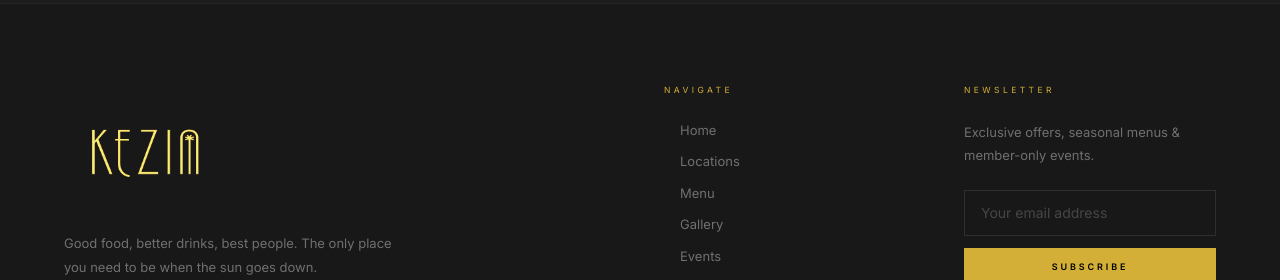
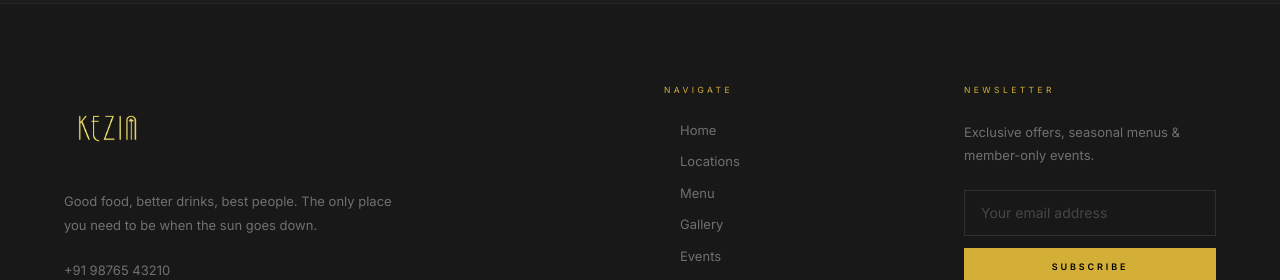
Before and after one commit to HcDragon/DevopslabGit, a React (Vite) app: page / in a window 1280 px wide. Shown: the part 4047-4327 px from the top of the page. Built offline with nearby package versions, Linux system fonts and the light colour scheme; grey boxes are pictures that could not be loaded; a web font is replaced by a local one.

Commit message:
style: reduce logo size after feedback

```diff
--- a/src/app/components/Layout.tsx
+++ b/src/app/components/Layout.tsx
@@ -42,7 +42,7 @@ export default function Layout() {
         <div className="max-w-[1440px] mx-auto px-6 xl:px-16 flex items-center justify-between h-[68px]">
           {/* Logo */}
           <Link to="/" className="flex flex-col leading-none">
-            <img src="/kezia-logo.png" alt="Kezia Logo" className="h-[68px] w-auto object-contain scale-[2.5] origin-left" />
+            <img src="/kezia-logo.png" alt="Kezia Logo" className="h-[56px] w-auto object-contain scale-[1.5] origin-left" />
           </Link>
 
           {/* Desktop nav */}
@@ -96,7 +96,7 @@ export default function Layout() {
         <div className="max-w-[1440px] mx-auto px-6 xl:px-16">
           <div className="grid md:grid-cols-2 lg:grid-cols-4 gap-12 mb-16">
             <div className="lg:col-span-2">
-              <img src="/kezia-logo.png" alt="Kezia Logo" className="h-[140px] w-auto object-contain scale-[1.2] origin-left mb-2" />
+              <img src="/kezia-logo.png" alt="Kezia Logo" className="h-[90px] w-auto object-contain mb-4" />
               <p className="text-white/38 text-[13px] leading-[1.8] mb-6 max-w-[340px]">
                 Good food, better drinks, best people. The only place you need to be when the sun goes down.
               </p>
```
